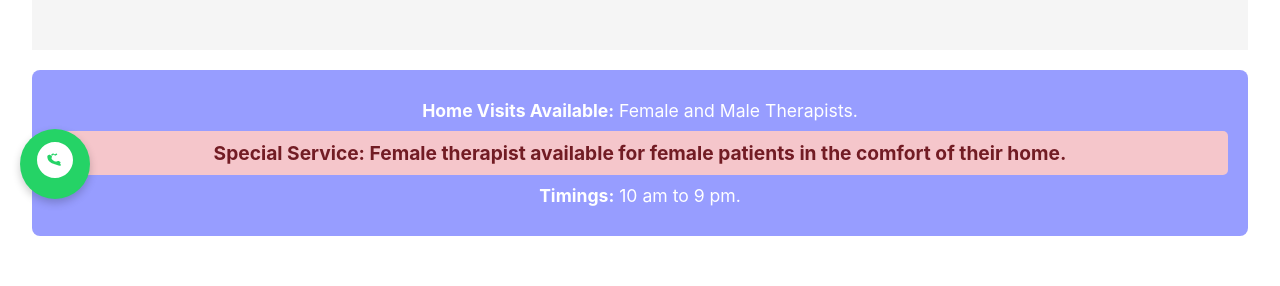
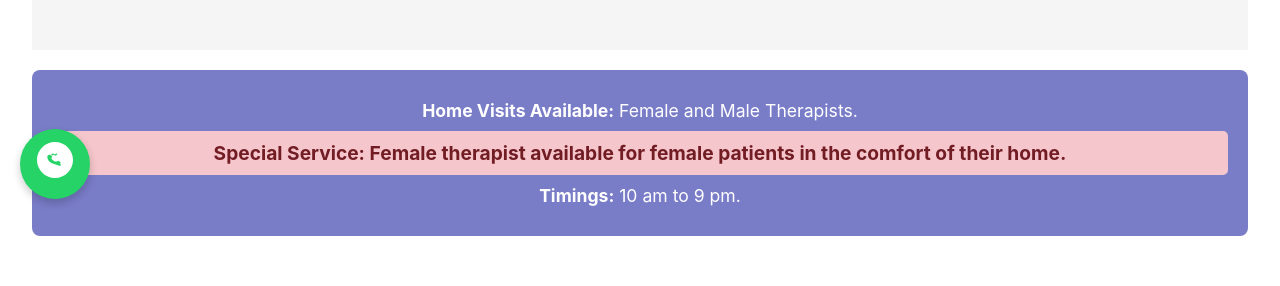
Before and after one commit to 15anil-sak/tejas_clinic, a React (Vite) app in the folder frontend/: page / in a window 1280 px wide. Shown: the part 581-867 px from the top of the page. Built offline with nearby package versions, Linux system fonts and the light colour scheme; the HTML template or start-up script is replaced by a standard one.

Commit message:
refactor: Update home-visit-alert background color to hwb format
Changed the background color of '.home-visit-alert' to 'hwb(237 21% 33% / 0.667)'
as per user request.

```diff
--- a/frontend/src/pages/InfoNote.css
+++ b/frontend/src/pages/InfoNote.css
@@ -22,6 +22,6 @@
 }
 
 .home-visit-alert {
-  background-color: #646cffaa;
+  background-color: hwb(237 21% 33% / 0.667);
   color: white;
 }
```
